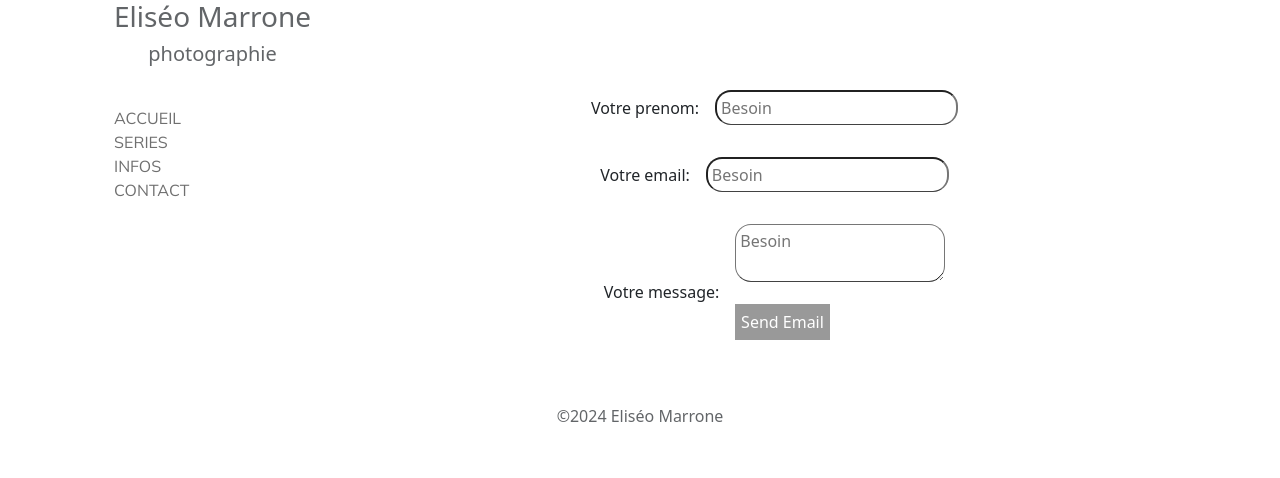
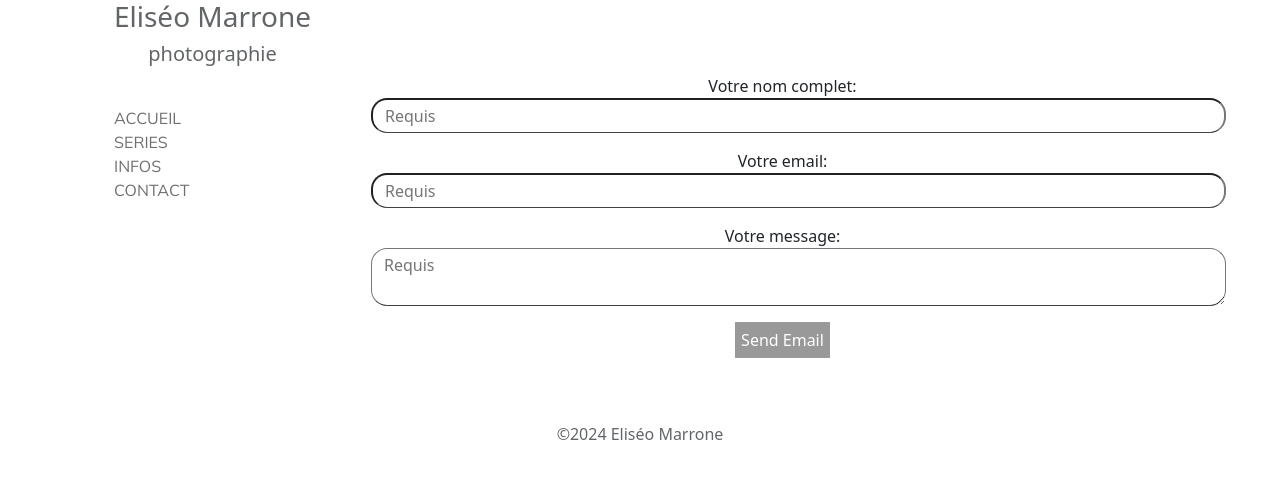
Before and after one commit to ophir0/eliseo-marrone-photographie, a React (Vite) app: page /Contact in a window 1280 px wide. Shown: the top 478 px of the page. Built offline with nearby package versions, Linux system fonts and the light colour scheme.

Commit message:
Tidies CSS for contact using Bootstrap col-sm3

```diff
--- a/src/components/Contact.jsx
+++ b/src/components/Contact.jsx
@@ -29,35 +29,35 @@ export const ContactForm = () => {
 
   return (
     <div className="contactform">
-    <div className="main">
-    <div>
-        <span>Votre prenom:</span>
+    <div className="col">
+    <div className="row">
+        <span>Votre nom complet:</span>
         <input
           name="from_name"
           value={details.from_name}
           onChange={handleDetailsChange}
           type="text"
-          placeholder="Besoin"
+          placeholder="Requis"
         />
       </div>
-      <div>
+      <div className="row">
         <span>Votre email:</span>
         <input
           name="email_address"
           value={details.email_address}
           onChange={handleDetailsChange}
           type="text"
-          placeholder="Besoin"
+          placeholder="Requis"
         />
       </div>
-      <div>
+      <div className="row">
         <span>Votre message:</span>
         <textarea
           name="message"
           value={details.message}
           onChange={handleDetailsChange}
           type="text"
-          placeholder="Besoin"
+          placeholder="Requis"
         />
       </div>
       <button
```
